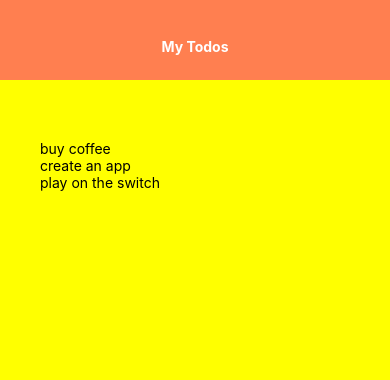
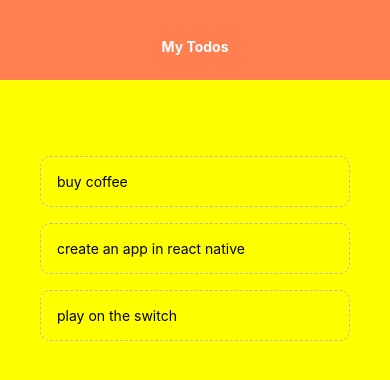
Before and after one commit to taylorhh5/nativeProject, a React Native app: screen / in a window 390 px wide. Shown: the top 380 px of the page. Built offline with nearby package versions, Linux system fonts and the light colour scheme.

Commit message:
Added press handler to delete todos

```diff
--- a/App.js
+++ b/App.js
@@ -9,22 +9,27 @@
   FlatList,
   TouchableOpacity,
 } from "react-native";
-import Header from './components/Header'
+import Header from "./components/Header";
+import TodoItem from './components/TodoItem'
 
 export default function App() {
+  const [todos, setTodos] = useState([
+    { text: "buy coffee", key: "1" },
+    { text: "create an app in react native", key: "2" },
+    { text: "play on the switch", key: "3" },
+  ]);
 
-
-  const [todos, setTodos] = useState([
-    { text: 'buy coffee', key: '1' },
-    { text: 'create an app', key: '2' },
-    { text: 'play on the switch', key: '3' }
-  ]);
+  const pressHandler =(key) => {
+    setTodos(() => {
+      return todos.filter(todo => todo.key != key)
+    })
+  }
 
 
   return (
     <View style={styles.container}>
       {/* header */}
-   <Header/>
+      <Header />
       <View style={styles.content}>
         {/* TODO Form */}
 
@@ -32,12 +37,9 @@
           <FlatList
             //data
             data={todos}
-
             //renders the template for each item in the list
             //extract item currently iterating
-renderItem={({item}) =>(
-<Text>{item.text}</Text>
-)}
+            renderItem={({ item }) => <TodoItem item={item} pressHandler={pressHandler}/>}
           />
         </View>
       </View>
@@ -58,9 +60,7 @@
   },
 
   list: {
-
     marginTop: 20,
-
   },
   item: {
     width: 200,
--- /dev/null
+++ b/components/TodoItem.js
@@ -0,0 +1,25 @@
+import React from 'react'
+import { View, Text, StyleSheet, TouchableOpacity } from 'react-native'
+
+export default function TodoItem(props) {
+    console.log(props, "props in item")
+    return (
+        <View>
+            <TouchableOpacity onPress={() => props.pressHandler (props.item.key)}>
+            <Text style={styles.item}>{props.item.text}</Text>
+            </TouchableOpacity>
+        </View>
+    )
+}
+
+const styles = StyleSheet.create({
+
+    item:{
+        padding:16,
+        marginTop:16,
+        borderColor:"#bbb",
+        borderWidth:1,
+        borderStyle:"dashed",
+        borderRadius:10,
+    }
+})
```
Lines whose indentation alone changed are shown as unchanged.
